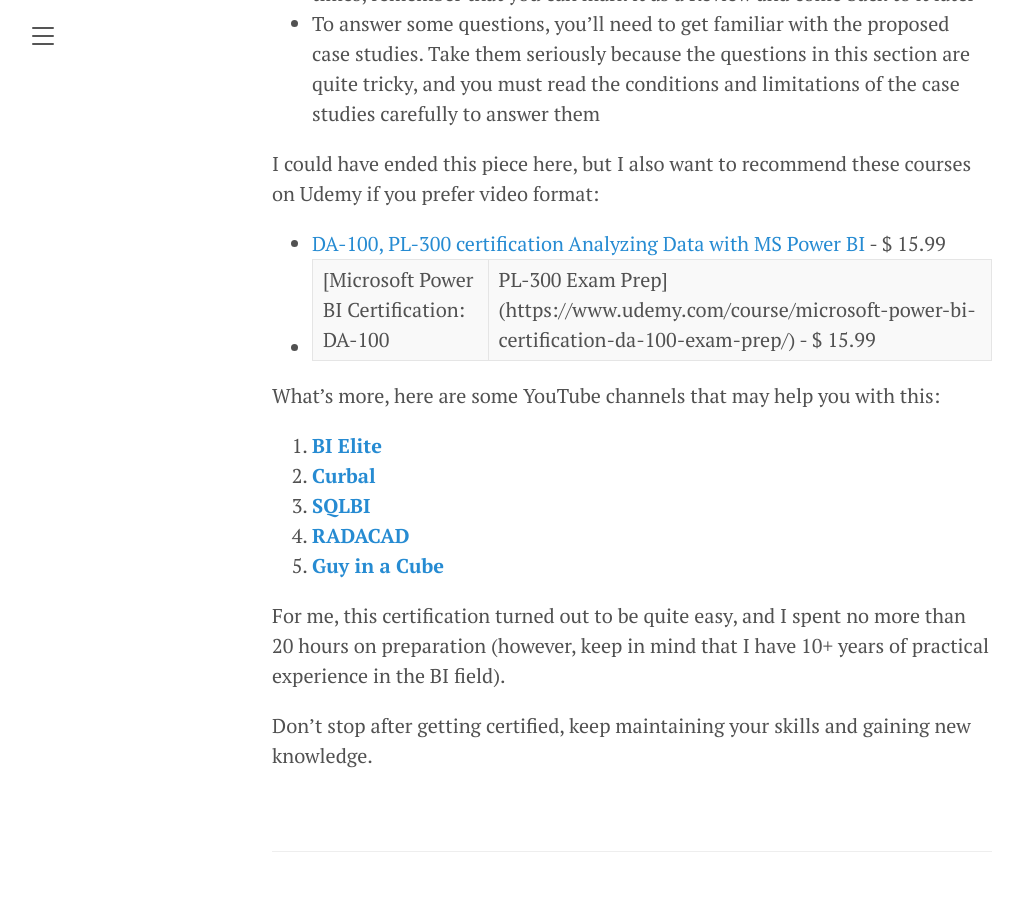
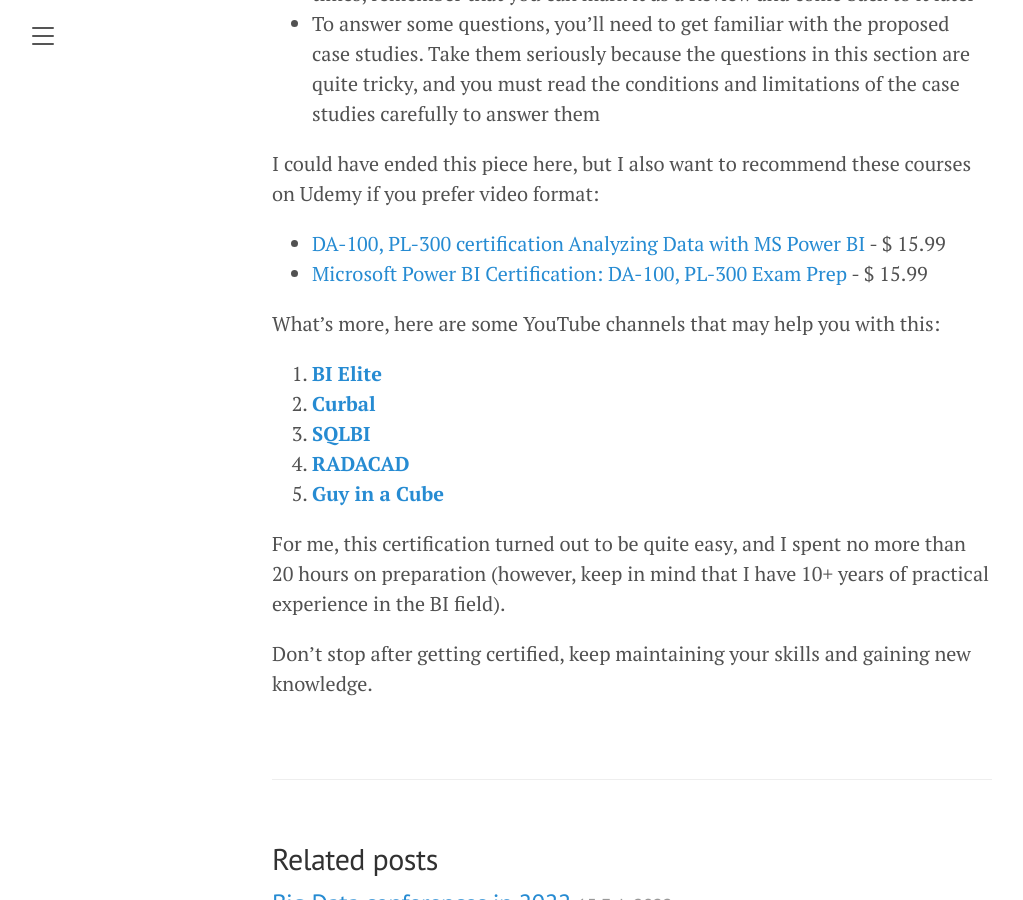
Before and after one commit to kloba/kloba.github.io, a Jekyll site: the page built from _posts/2022-02-18-how-i-become-microsoft-certified-data-analyst-associate.md, in a window 1280 px wide and 900 px high, scrolled down 4822 px. Shown: the whole window, without its empty margins (8-1031 px from the left). Built offline with Jekyll 4.4.1, drawn with Linux system fonts in a browser that asks for light colours.

Commit message:
Fixing formating for the MCDAA article

```diff
--- a/_posts/2022-02-18-how-i-become-microsoft-certified-data-analyst-associate.md
+++ b/_posts/2022-02-18-how-i-become-microsoft-certified-data-analyst-associate.md
@@ -58,7 +58,7 @@
 I could have ended this piece here, but I also want to recommend these courses on Udemy if you prefer video format:
 
 - [DA-100, PL-300 certification Analyzing Data with MS Power BI](https://www.udemy.com/course/70-778-analyzing-and-visualizing-data-with-power-bi/) - $ 15.99
-- [Microsoft Power BI Certification: DA-100 | PL-300 Exam Prep](https://www.udemy.com/course/microsoft-power-bi-certification-da-100-exam-prep/) - $ 15.99
+- [Microsoft Power BI Certification: DA-100, PL-300 Exam Prep](https://www.udemy.com/course/microsoft-power-bi-certification-da-100-exam-prep/) - $ 15.99
 
 What’s more, here are some YouTube channels that may help you with this:
 
```
